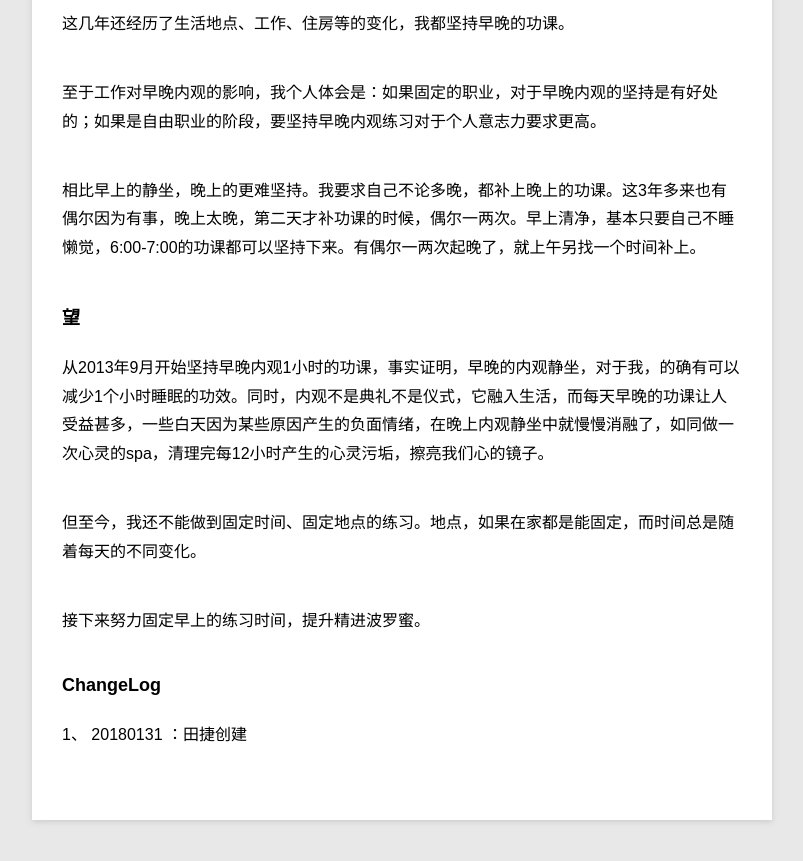
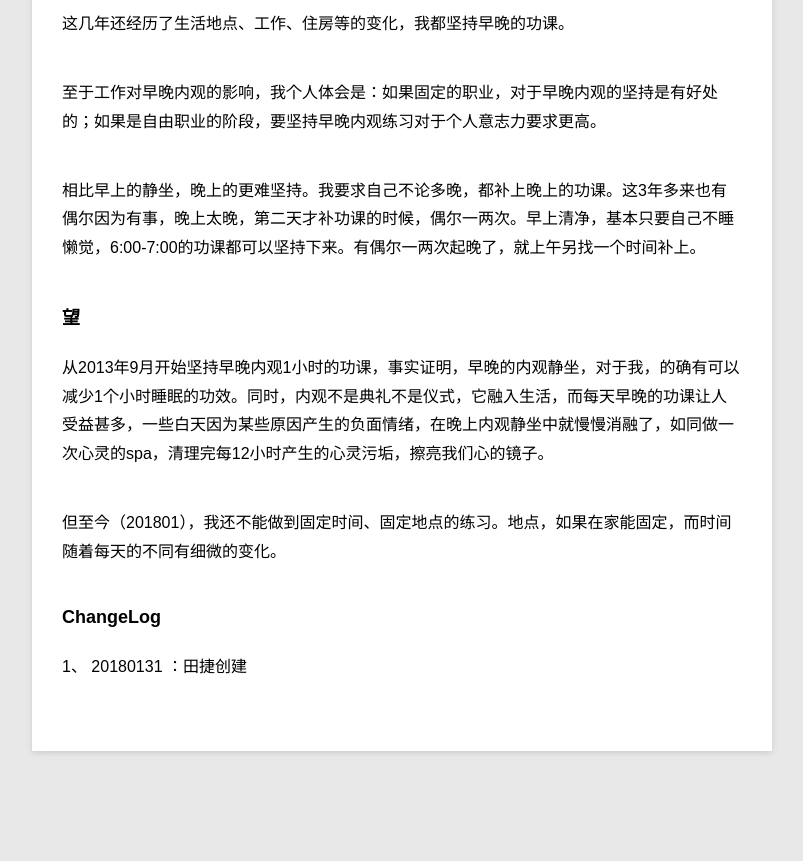
Before and after one commit to violettianjie/violettianjie.github.io, a Jekyll site: the page built from _posts/blog/2018-01-31-vipassana.md, in a window 1280 px wide and 900 px high, scrolled down 2141 px. Shown: the top 861 px of the window, without its empty margins (78-881 px from the left). Built offline with Jekyll 4.4.1, drawn with Linux system fonts in a browser that asks for light colours; comment, search, counter and statistics services are not loaded; after the commit the page ends 2972 px from its top, so only the background shows below that.

Commit message:
Update 2018-01-31-vipassana.md

```diff
--- a/_posts/blog/2018-01-31-vipassana.md
+++ b/_posts/blog/2018-01-31-vipassana.md
@@ -67,9 +67,8 @@ category: blog
 
 
 
-但至今，我还不能做到固定时间、固定地点的练习。地点，如果在家都是能固定，而时间总是随着每天的不同变化。
+但至今（201801），我还不能做到固定时间、固定地点的练习。地点，如果在家能固定，而时间随着每天的不同有细微的变化。
 
-接下来努力固定早上的练习时间，提升精进波罗蜜。
 
 
 
```
